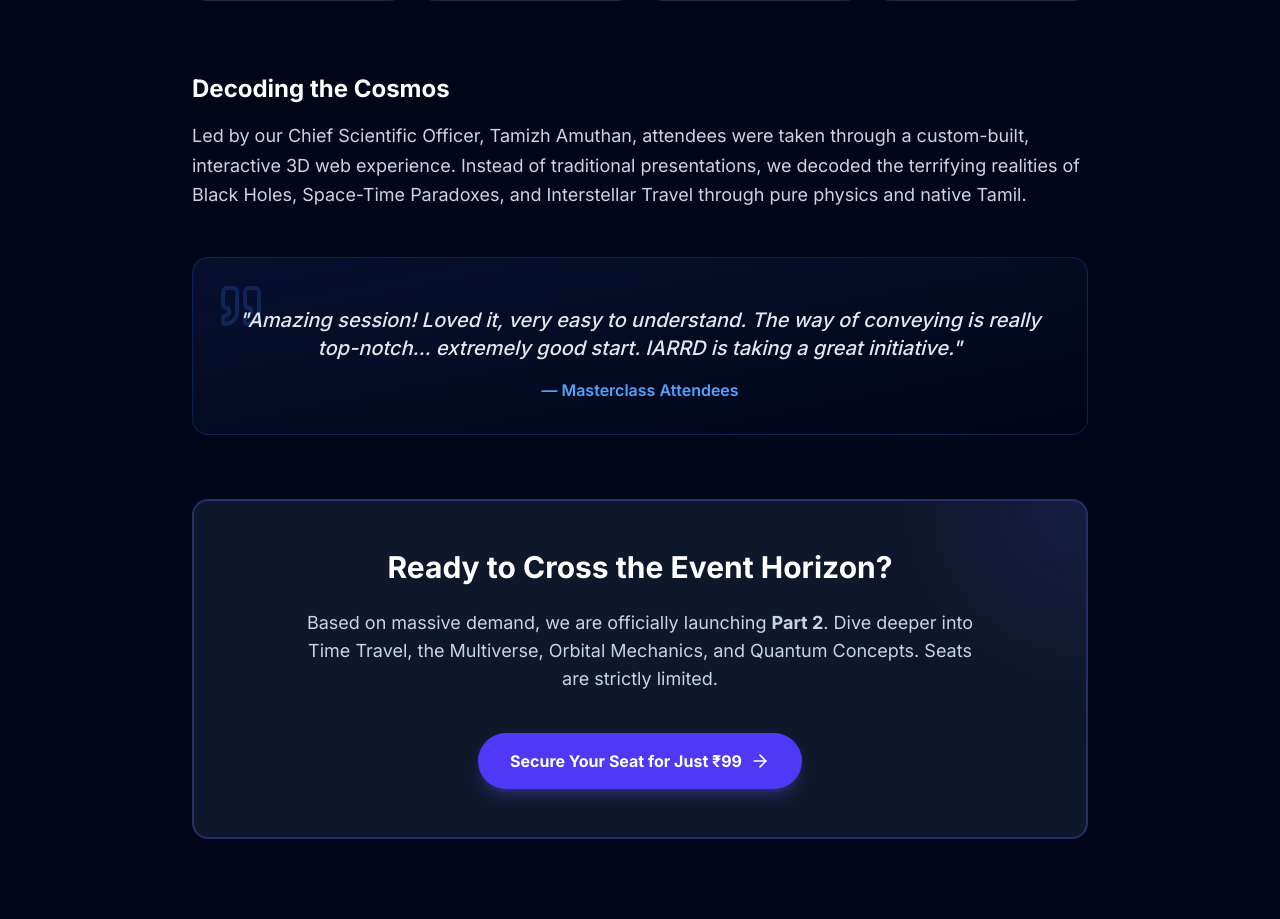
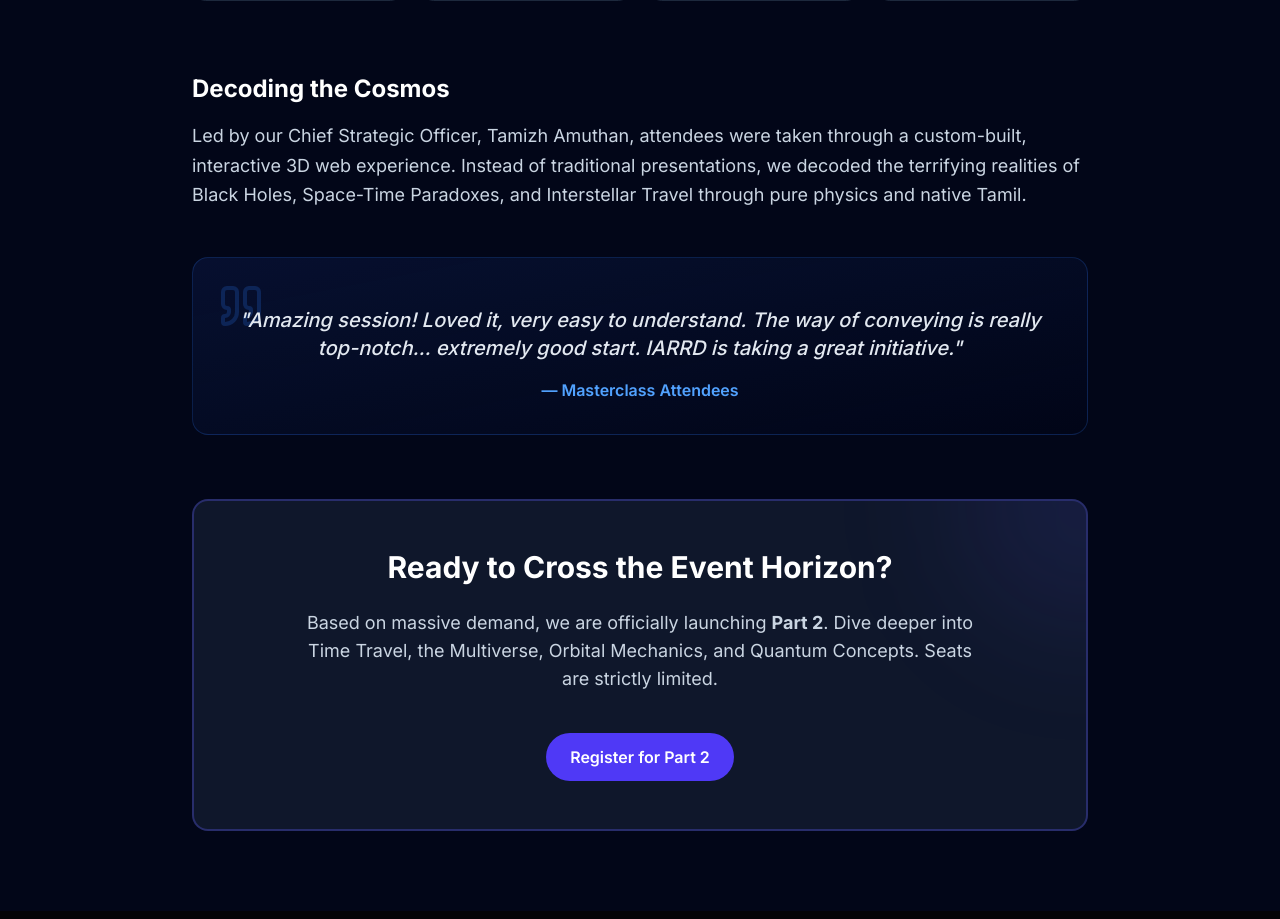
Before and after one commit to IARRDOFFICIAL/iarrd-redesign3, a Next.js app: page /news/workshop-1 in a window 1280 px wide. Shown: the part 2022-2941 px from the top of the page. Built offline with nearby package versions, Linux system fonts and the light colour scheme.

Commit message:
updated this workshop link

```diff
--- a/app/news/workshop-1/page.tsx
+++ b/app/news/workshop-1/page.tsx
@@ -68,7 +68,7 @@ export default function WorkshopPage() {
         <div className="space-y-4">
           <h2 className="text-2xl font-bold text-white">Decoding the Cosmos</h2>
           <p className="text-lg leading-relaxed text-slate-300">
-            Led by our Chief Scientific Officer, Tamizh Amuthan, attendees were taken through a custom-built, interactive 3D web experience. Instead of traditional presentations, we decoded the terrifying realities of Black Holes, Space-Time Paradoxes, and Interstellar Travel through pure physics and native Tamil.
+            Led by our Chief Strategic Officer, Tamizh Amuthan, attendees were taken through a custom-built, interactive 3D web experience. Instead of traditional presentations, we decoded the terrifying realities of Black Holes, Space-Time Paradoxes, and Interstellar Travel through pure physics and native Tamil.
           </p>
         </div>
 
@@ -91,15 +91,14 @@ export default function WorkshopPage() {
           </p>
 
           <div className="relative z-10 pt-4">
-            <a
-              href="YOUR_GOOGLE_FORM_LINK_HERE"
-              target="_blank"
-              rel="noreferrer"
-              className="inline-flex items-center gap-2 bg-indigo-600 hover:bg-indigo-500 text-white font-bold py-4 px-8 rounded-full transition-all hover:scale-105 active:scale-95 shadow-lg shadow-indigo-500/25"
-            >
-              Secure Your Seat for Just ₹99
-              <ArrowRight className="w-5 h-5" />
-            </a>
+           <a
+  href="https://docs.google.com/forms/d/e/1FAIpQLSfGmDyKMyRlpnQe-31zM-36gsFPRsYhkpwr0IcuIz1E0mgabQ/viewform?usp=publish-editor"
+  target="_blank"
+  rel="noopener noreferrer"
+  className="inline-flex items-center gap-2 bg-indigo-600 hover:bg-indigo-500 text-white font-semibold py-3 px-6 rounded-full transition-all"
+>
+  Register for Part 2
+</a>
           </div>
         </div>
 
```
